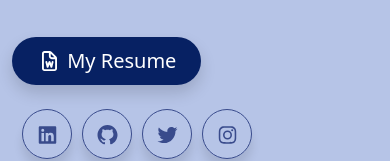
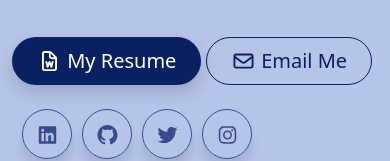
Before and after one commit to apexbravo/Portfolio-Website, a plain HTML site: page Index.html in a window 390 px wide. Shown: the part 926-1087 px from the top of the page. Drawn offline with nearby package versions, Linux system fonts and the light colour scheme.

Commit message:
Ui Change

```diff
--- a/Index.html
+++ b/Index.html
@@ -71,7 +71,11 @@
 									<i class="far fa-file-word"></i>
 									My Resume
 								</span></a>
+							<a class="btn btn-lg emailbtn d-sm-none d-inline-block round px-4 py-2 mt-4  mb-lg-5 "
+								href="mailto:abelrevelation@gmail.com"><i class="far fa-envelope"></i> Email Me</a>
 						</div>
+
+
 						<div class="col-sm-6">
 
 							<div class="wrapper my-4 pb-xs-3">
```
